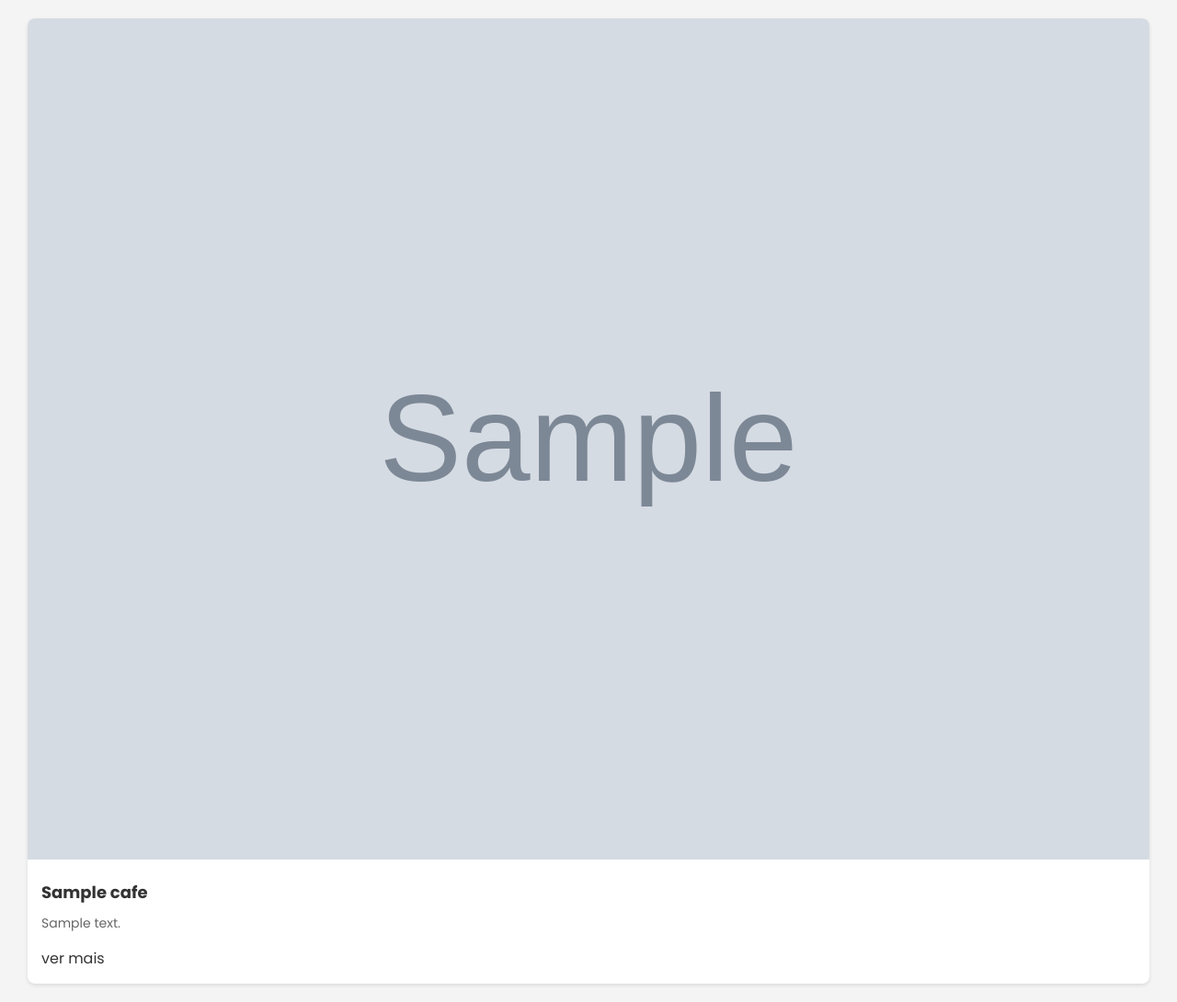
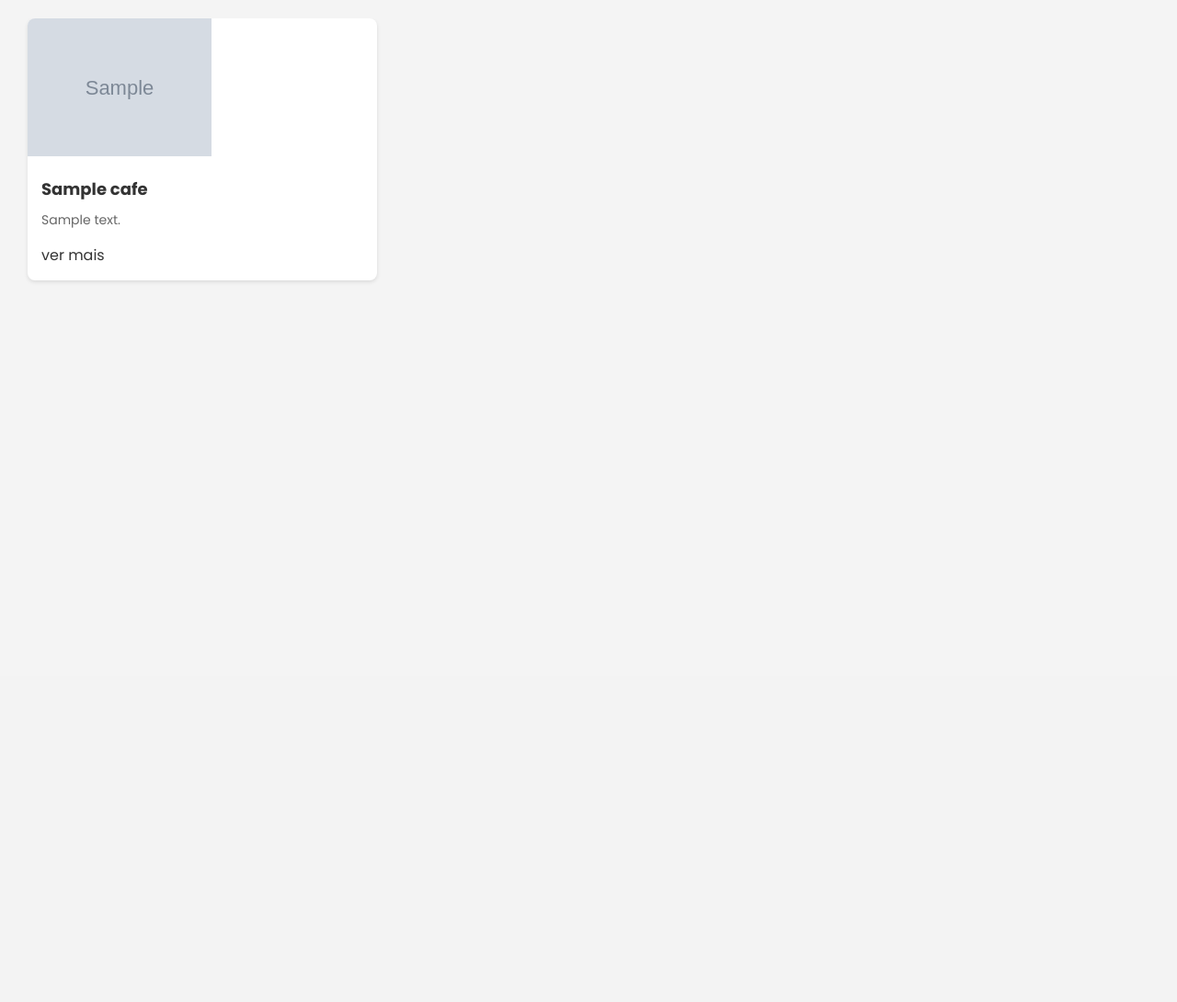
Before and after one commit to MatheusVelame/projetos2g3, a Django app: page / in a window 1280 px wide. Shown: the part 65-1155 px from the top of the page at 92% size. After the commit the page ends 372 px from the top, so only its background shows below. Run offline with Django 5.2, Linux system fonts and the light colour scheme; tables that the repository leaves empty hold one stand-in row (values such as "Sample post"); grey boxes marked "Sample" are stand-in pictures.

Commit message:
Ajuste cards de cafeteria (temporario)

```diff
--- a/projeto/apps/templates/home.html
+++ b/projeto/apps/templates/home.html
@@ -64,7 +64,7 @@
     }
 
     .container {
-        max-width: 1200px;
+        max-width: 600px;
         margin: 0 auto;
         padding: 0 15px;
     }
@@ -73,13 +73,27 @@
         margin: 0 15px 20px;
     }
 
+    .cards {
+        display: grid;
+        grid-template-columns: repeat(auto-fill, minmax(400px, 1fr));
+        grid-gap: 10px;
+        grid-auto-rows: minmax(auto-fill, 300px);
+        overflow: hidden;
+    }
+    .foto-cafe {
+        margin-right: auto;
+        margin-left: auto;
+        max-width: 200px;
+        max-height: 200px;
+    }
+
 </style>
 <div class="row row-cols-1 row-cols-sm-2 row-cols-md-3 g-3">
+    <div class="cards">
     {% for cafe in cafes %}
-    <div class="col">
         <div class="card shadow-sm">
             {% if cafe.foto_ambiente %}
-            <img src="{{ cafe.foto_ambiente.url }}" class="bd-placeholder-img card-img-top" alt="{{ cafe.nome }}">
+            <img src="{{ cafe.foto_ambiente.url }}" class="foto-cafe" alt="{{ cafe.nome }}">
             {% else %}
             <svg class="bd-placeholder-img card-img-top" width="100%" height="225" xmlns="http://www.w3.org/2000/svg"
                 role="img" aria-label="Placeholder: Thumbnail" preserveAspectRatio="xMidYMid slice" focusable="false">
@@ -99,7 +113,7 @@
                 </div>
             </div>
         </div>
-    </div>
     {% endfor %}
 </div>
+</div>
 {% endblock %}
```
